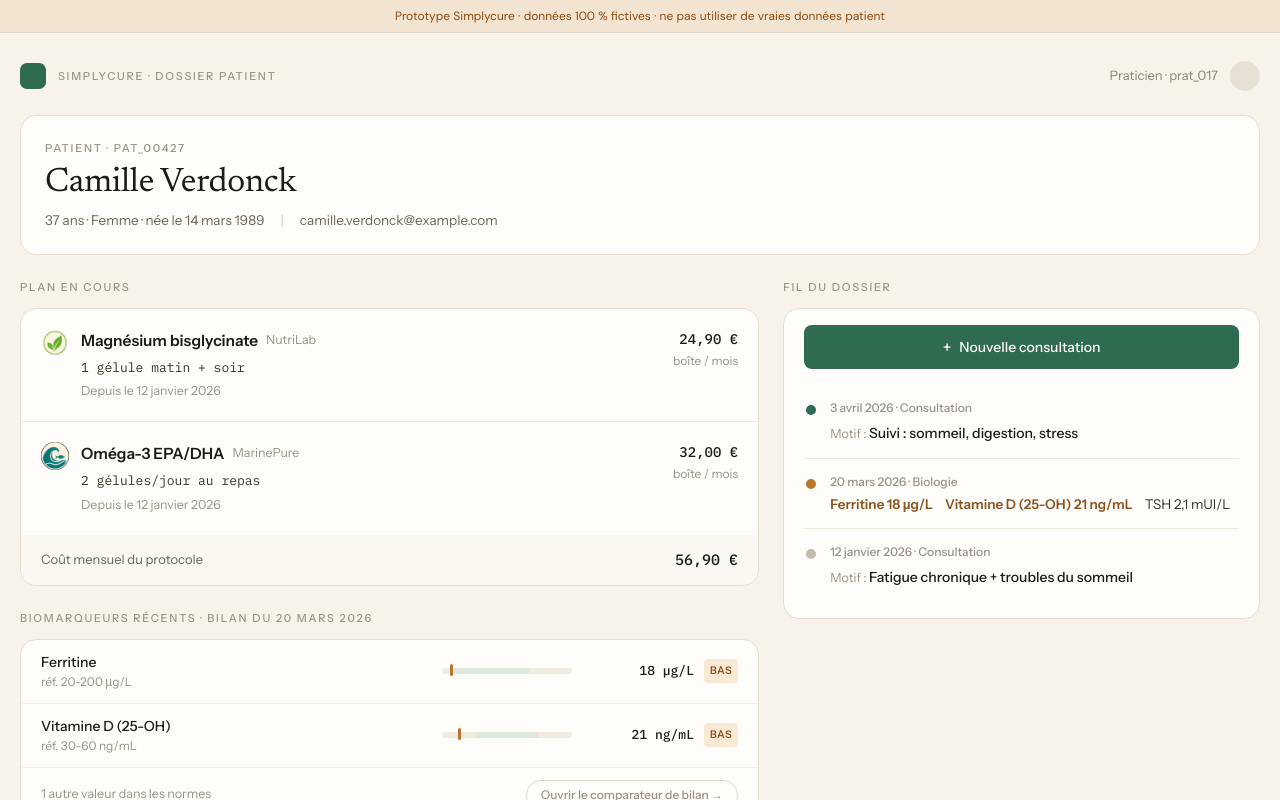
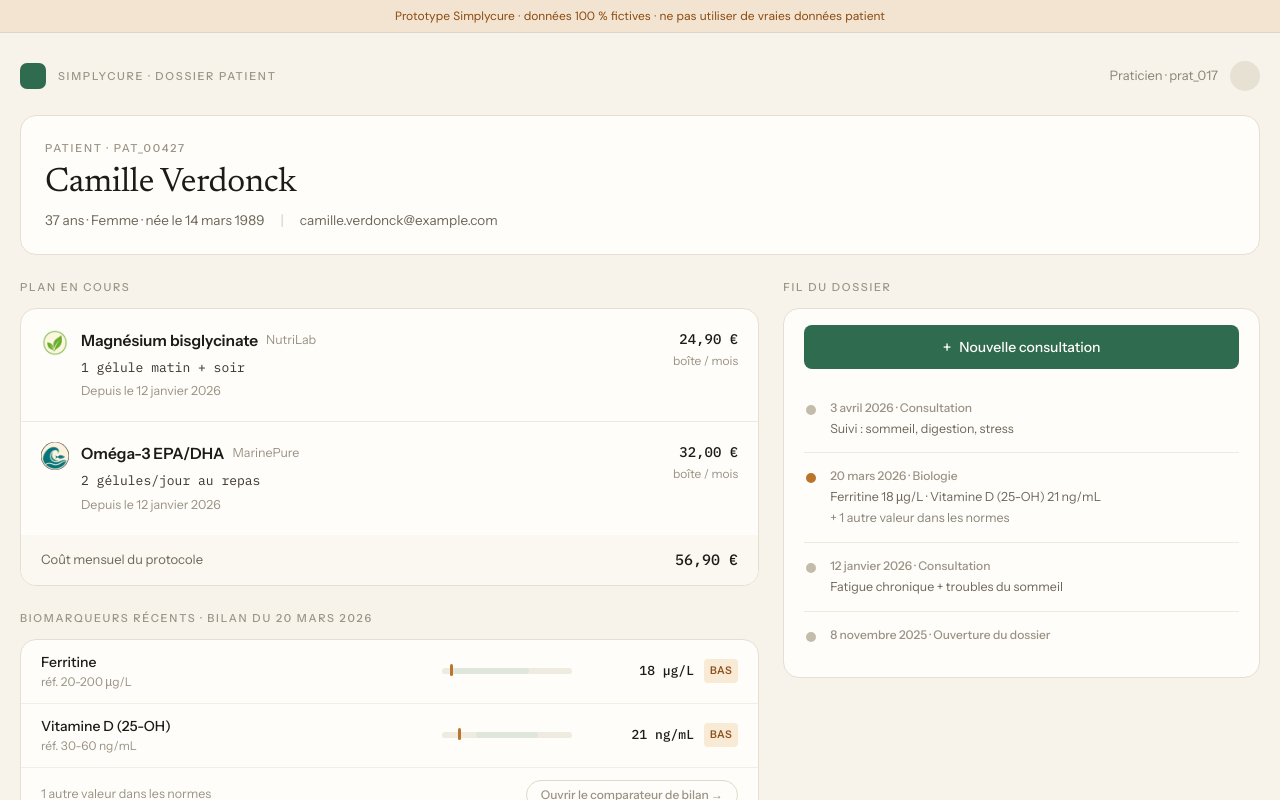
Before and after one commit to jeromevde/PatientNotes, a Next.js app: page / in a window 1280 px wide. Built offline with nearby package versions, Linux system fonts and the light colour scheme.

Commit message:
small layout change

```diff
--- a/components/DossierView.tsx
+++ b/components/DossierView.tsx
@@ -63,7 +63,8 @@ const fr = (n: number) => String(n).replace(".", ",");
 
 type TimelineEntry =
   | { kind: "consultation"; id: string; date: string; motif: string }
-  | { kind: "biologie"; date: string; items: PatientDossier["biomarqueurs_recents"] };
+  | { kind: "biologie"; date: string; items: PatientDossier["biomarqueurs_recents"] }
+  | { kind: "ouverture"; date: string };
 
 export function DossierView({
   attachedNotes,
@@ -85,6 +86,7 @@ export function DossierView({
       (c): TimelineEntry => ({ kind: "consultation", id: c.id, date: c.date, motif: c.motif }),
     ),
     ...[...bioByDate.entries()].map(([date, items]): TimelineEntry => ({ kind: "biologie", date, items })),
+    { kind: "ouverture" as const, date: patient.cree_le },
   ].sort((a, b) => b.date.localeCompare(a.date));
 
   const planItems = recommandations_en_cours
@@ -325,9 +327,11 @@ export function DossierView({
               {timeline.map((entry, i) => {
                 const isLast = i === timeline.length - 1;
                 const isLatestConsultation = entry.kind === "consultation" && entry.id === latest.id;
-                const accent = entry.kind === "biologie" ? "#B9752B" : isLatestConsultation ? "#2E6B4F" : "#C4BCAA";
-                const typeLabel = entry.kind === "biologie" ? "Biologie" : "Consultation";
-                const key = entry.kind === "biologie" ? `bio-${entry.date}` : entry.id;
+                const isConfirmed = isLatestConsultation && Boolean(attachedNotes);
+                const accent = entry.kind === "biologie" ? "#B9752B" : isConfirmed ? "#2E6B4F" : "#C4BCAA";
+                const typeLabel =
+                  entry.kind === "biologie" ? "Biologie" : entry.kind === "ouverture" ? "Ouverture du dossier" : "Consultation";
+                const key = entry.kind === "biologie" ? `bio-${entry.date}` : entry.kind === "ouverture" ? "ouverture" : entry.id;
                 return (
                   <div
                     key={key}
@@ -343,7 +347,7 @@ export function DossierView({
                           width: 10,
                           height: 10,
                           borderRadius: "50%",
-                          background: entry.kind === "biologie" || !(isLatestConsultation && attachedNotes) ? accent : "#FFFDF9",
+                          background: accent,
                           border: `2px solid ${accent}`,
                           flex: "none",
                           boxSizing: "border-box",
@@ -357,37 +361,36 @@ export function DossierView({
                       </div>
 
                       {entry.kind === "biologie" ? (
-                        <div className="flex flex-wrap gap-x-3 gap-y-1" style={{ fontSize: 13.5, lineHeight: 1.5 }}>
-                          {entry.items.map((b) => (
-                            <span
-                              key={b.nom}
-                              style={{
-                                fontWeight: b.statut === "normal" ? 400 : 600,
-                                color: b.statut === "normal" ? "#3A342A" : "#8A5320",
-                              }}
-                            >
-                              {b.nom} {fr(b.valeur)} {b.unite}
-                            </span>
-                          ))}
-                        </div>
-                      ) : (
-                        <div>
-                          <span style={{ fontSize: 12.5, color: "#9A9285" }}>Motif : </span>
-                          <span style={{ fontSize: 14, fontWeight: 500, lineHeight: 1.4 }}>{entry.motif}</span>
-                        </div>
-                      )}
+                        (() => {
+                          const abnormal = entry.items.filter((b) => b.statut !== "normal");
+                          const shown = abnormal.length > 0 ? abnormal : entry.items;
+                          const restCount = entry.items.length - shown.length;
+                          return (
+                            <>
+                              <div style={{ fontSize: 12.5, color: "#6E6759", lineHeight: 1.5 }}>
+                                {shown.map((b) => `${b.nom} ${fr(b.valeur)} ${b.unite}`).join(" · ")}
+                              </div>
+                              {restCount > 0 ? (
+                                <div style={{ fontSize: 12.5, color: "#8A8377", lineHeight: 1.5, marginTop: 2 }}>
+                                  + {restCount} autre{restCount > 1 ? "s" : ""} valeur{restCount > 1 ? "s" : ""} dans les normes
+                                </div>
+                              ) : null}
+                            </>
+                          );
+                        })()
+                      ) : entry.kind === "consultation" ? (
+                        <div style={{ fontSize: 12.5, color: "#6E6759", lineHeight: 1.5 }}>{entry.motif}</div>
+                      ) : null}
 
-                      {isLatestConsultation && attachedNotes ? (
+                      {isConfirmed && attachedNotes ? (
                         <div className="mt-3 rounded-xl p-4" style={{ background: "#F0F4EF" }}>
                           <p style={{ fontSize: 11, fontWeight: 600, letterSpacing: "0.08em", textTransform: "uppercase", color: "#2E6B4F" }}>
                             Note structurée · non appliquée au profil
                           </p>
                           <p className="mt-2" style={{ fontSize: 13 }}>
-                            <span style={{ color: "#6E6759" }}>Motif : </span>
                             {attachedNotes.motif.map((item) => item.text).join(" · ")}
                           </p>
                           <p className="mt-2" style={{ fontSize: 12, color: "#6E6759" }}>
-                            <span>Suivi : </span>
                             {attachedNotes.complements.filter((x) => x.action === "ajout").length} complément(s) à
                             ajouter · {attachedNotes.suivi.map((item) => item.text).join(" · ")}
                           </p>
```
Also changed, not shown: 1 other file (tests, documents, lock files or other folders).
